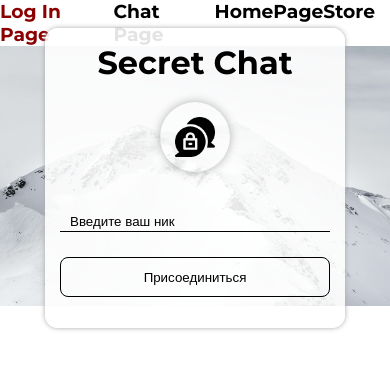
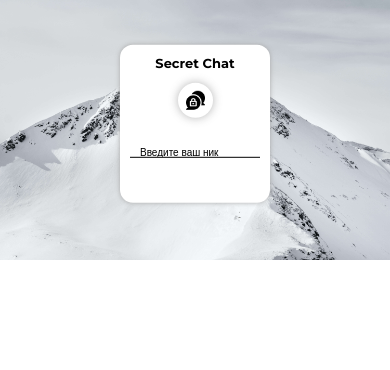
Before and after one commit to Sergio00001/WebSockets-Chat.Vue, a Vue app: page / in a window 390 px wide. Shown: the top 370 px of the page. Built offline with nearby package versions, Linux system fonts and the light colour scheme.

Commit message:
login design finished

```diff
--- a/src/App.vue
+++ b/src/App.vue
@@ -1,5 +1,5 @@
 <template>
-  <Navbar />
+  <Navbar v-if="false" />
   <router-view></router-view>
 </template>
 
--- a/src/pages/LogInPage.vue
+++ b/src/pages/LogInPage.vue
@@ -1,30 +1,44 @@
 <template>
     <div class="login">
-        <div class="login__background">
+        <div class="login__background" :class="{ 'active': $store.state.showBackground }">
             <img src="@/assets/log-in_background.jpg" alt="background" class="background__img">
         </div>
-        <div class="login__wrapper">
-            <form class="login__form">
+        <div class="login__wrapper" :class="{ 'active': $store.state.showBackground }">
+            <div class="login__form">
                 <h1 class="login__header">Secret Chat</h1>
                 <div class="login__logo">
                     <img src="@/assets/private-chat.png" alt="logo" class="login__img">
                 </div>
-                <input v-model="$store.state.userName" placeholder="Введите ваш ник" type="text" class="login__name">
-                <button class="login__btn" type="submit"
-                    @click.prevent="$store.dispatch('startSocket')">Присоединиться</button>
-            </form>
+                <input v-model.trim="$store.state.userName" @keyup="$store.commit('loginValidation')"
+                    placeholder="Введите ваш ник" type="text" class="login__name">
+                <button class="login__btn" :class="{ 'active': !$store.state.loginIsEmpty }"
+                    @click.prevent="$store.dispatch('startSocket'), $router.push('/chat')">Войти</button>
+            </div>
         </div>
     </div>
 </template>
 <script>
 
+
 export default {
 
+    mounted() {
+        this.$store.commit('lazyBackground')
+    }
 }
 </script>
 <style scoped lang="scss">
 .login {
     position: relative;
+}
+
+.login__background {
+    opacity: 0;
+    transition: all 1s;
+
+    &.active {
+        opacity: 1;
+    }
 }
 
 .background__img {
@@ -36,20 +50,26 @@ export default {
     position: absolute;
     display: flex;
     justify-content: center;
-    top: 50%;
+    top: 40%;
     left: 50%;
-    transform: translate(-50%, -50%);
+    transform: translate(-50%, -40%);
+    opacity: 0;
+    transition: all 0.3s ease 0.3s;
+
+    &.active {
+        opacity: 1;
+    }
 }
 
 .login__form {
     display: flex;
     flex-direction: column;
     border-radius: 13px;
-    padding: 15px;
+    padding: 25px;
     width: 300px;
-    height: 300px;
+    height: auto;
     margin: 10px;
-    background-color: rgba(255, 255, 255, 0.89);
+    background-color: rgb(255, 255, 255);
     box-shadow: 0px 0px 5px rgb(168, 168, 168);
 }
 
@@ -92,12 +112,19 @@ export default {
     transition: all 0.4s ease 0s;
     border-radius: 8px;
     cursor: pointer;
+    opacity: 0;
+    transform: translateY(10px);
 
     &:hover {
         background-color: black;
         color: white;
     }
 
+
+    &.active {
+        opacity: 1;
+        transform: translateY(0px);
+    }
 }
 
 .login__logo {
@@ -116,4 +143,96 @@ export default {
     width: 100%;
     height: auto;
 }
+
+@media(max-width: 767px) {
+
+    .login__header {
+        font-size: 20px;
+    }
+
+    .login__logo {
+        width: 50px;
+        padding: 10px;
+    }
+
+    .login__form {
+        width: 250px;
+        padding: 10px;
+    }
+}
+
+@media(max-width: 550px) {
+    .login__form {
+        width: 150px;
+    }
+
+    .login__header {
+        font-size: 13px;
+    }
+
+    .login__logo {
+        width: 35px;
+        padding: 8px;
+        margin-top: 12px;
+        margin-bottom: 10px;
+    }
+
+    .login__name {
+        font-size: 10px;
+        margin-bottom: 10px;
+
+        &::placeholder {
+            padding-top: 10px;
+        }
+    }
+
+    .login__btn {
+        height: 25px;
+        font-size: 11px;
+    }
+
+}
+
+@media(min-width: 1300px) {
+    .login__name {
+        font-size: 18px;
+    }
+
+    .login__btn {
+        font-size: 18px;
+    }
+}
+
+@media(min-width: 1440px) {
+    .login__form {
+        width: 350px;
+    }
+}
+
+@media(min-width: 1600px) {
+    .login__form {
+        width: 400px;
+    }
+
+    .login__header {
+        font-size: 40px;
+    }
+
+    .login__logo {
+        width: 100px;
+        padding: 20px;
+        margin-top: 40px;
+        margin-bottom: 40px;
+    }
+
+    .login__name {
+        font-size: 25px;
+
+    }
+
+    .login__btn {
+        font-size: 25px;
+        height: 60px;
+    }
+}
 </style>
--- a/src/store/index.js
+++ b/src/store/index.js
@@ -6,7 +6,9 @@ export default createStore({
     messages: [],
     connected: false,
     userName: '',
-    messageText: ''
+    messageText: '',
+    showBackground: false,
+    loginIsEmpty: true,
   },
   getters: {
   },
@@ -25,13 +27,35 @@ export default createStore({
     },
 
     clearMessage(state) {
-      state.userName = state.messageText = ''
+      state.messageText = ''
+    },
+
+    clearUserName(state) {
+      state.userName = ''
+    },
+
+    hideLoginBtn(state) {
+      state.loginIsEmpty = true
+    },
+
+    lazyBackground(state) {
+      setTimeout(() => {
+        state.showBackground = true
+      }, 300);
+    },
+
+    loginValidation(state) {
+      if (state.userName !== '') {
+        state.loginIsEmpty = false
+      } else {
+        state.loginIsEmpty = true
+      }
     }
   },
   actions: {
     startSocket({ state, commit }) {
       commit('startConnection')
-      console.log(state.connection);
+      console.log('socket connected');
       state.connection.onopen = () => {
         commit('logIn')
         const message = {
@@ -40,6 +64,7 @@ export default createStore({
           id: Date.now()
         }
         state.connection.send(JSON.stringify(message))
+        commit('hideLoginBtn')
       }
 
       state.connection.onmessage = (event) => {
```
